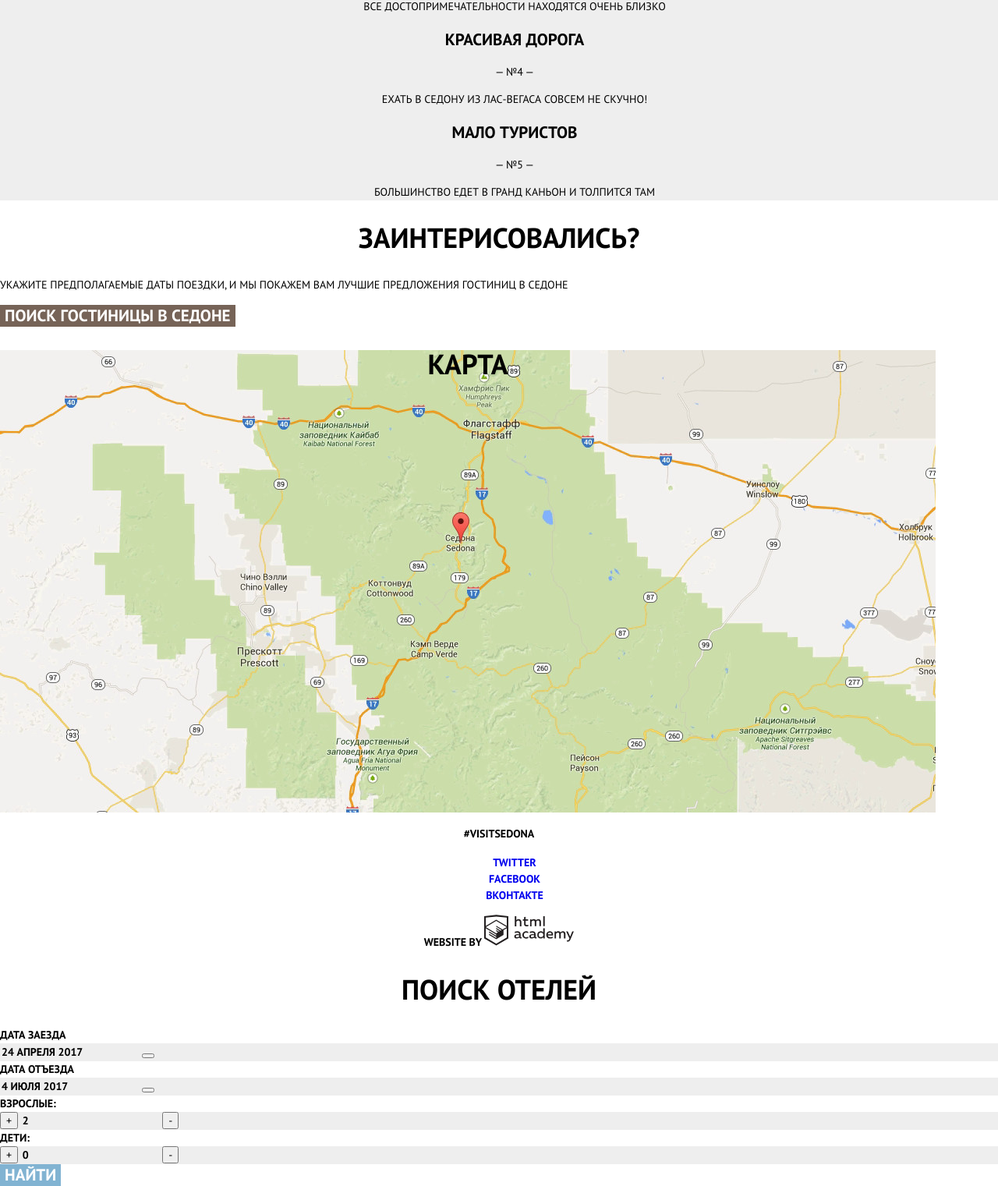
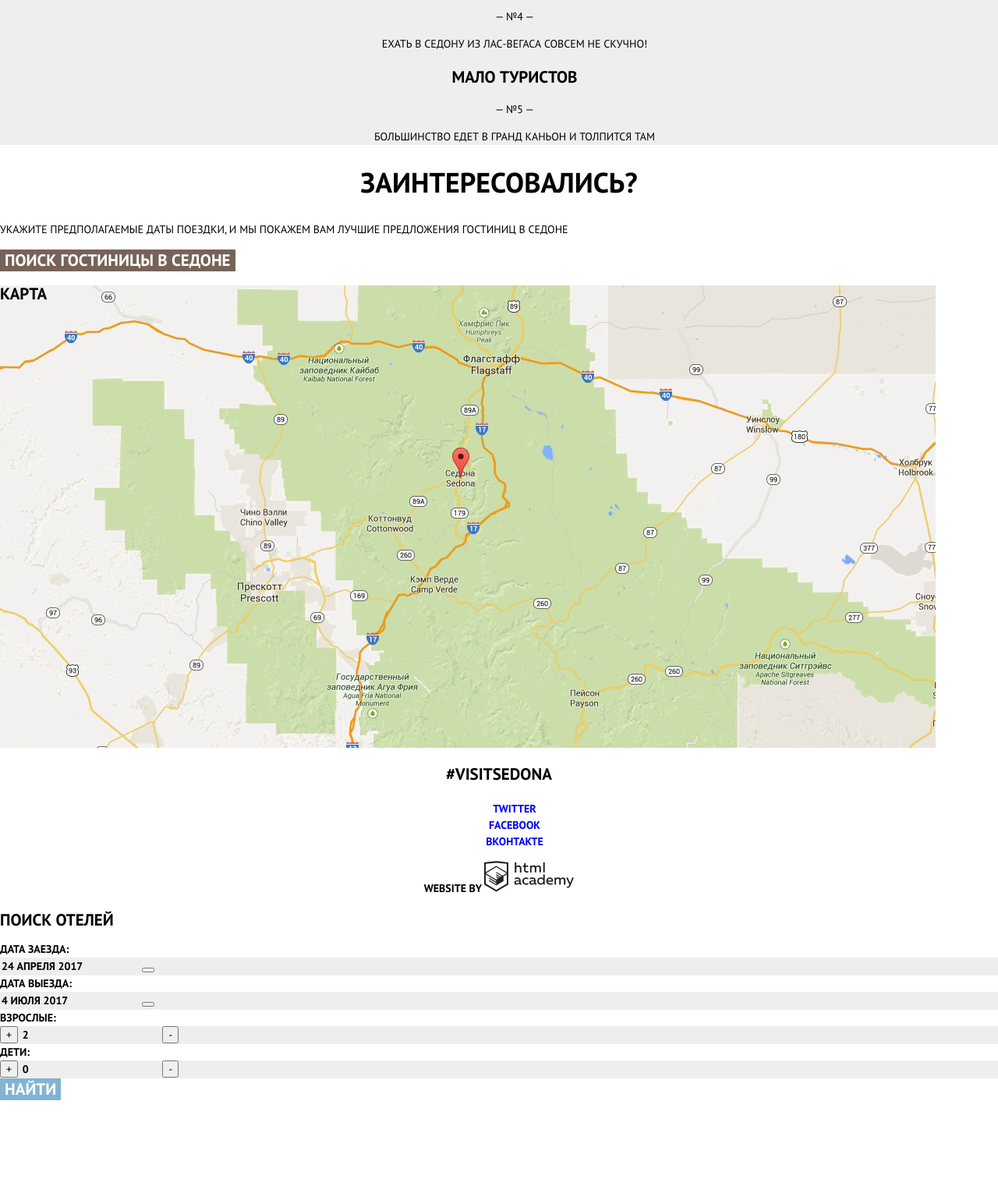
Before and after one commit to VanillaWulf/473505-sedona, a PHP site: page / in a window 1280 px wide. Shown: the part 2517-4038 px from the top of the page at 78% size. After the commit the page ends 3928 px from the top, so only its background shows below. Run offline with PHP 8.4, Linux system fonts and the light colour scheme.

Commit message:
фикс классов для глобальных тегов, мелкие правки по тексту, правка шрифта в футере

```diff
--- a/css/style.css
+++ b/css/style.css
@@ -44,13 +44,13 @@ body{
   background-color: rgb(255,255,255);
 }
 
-h1{
+.main-header{
   font-size: 21px;
   line-height: 21px;
   text-align: center;
 }
 
-h2{
+.modal-find-header{
   font-size: 36px;
   line-height: 36px;
   text-align: center;
@@ -198,7 +198,7 @@ a{
 
 .tag{
   line-height: 26px;
-  font-weight: 21px;
+  font-size: 21px;
   text-align: center;
 }
 
--- a/index.html
+++ b/index.html
@@ -18,7 +18,6 @@
           <li><a href="media.html">Фото и видео</a></li>
           <li><a href="price.html">Карта штата</a></li>
           <li><a href="catalog.html">Гостиницы</a></li>
-          <li><a href="contacts.html">Контакты</a></li>
         </ul>
       </nav>
     </header>
@@ -32,7 +31,7 @@
       </section>
 
       <section class="headers">
-        <h1 class="">Cедона — небольшой городок в аризоне, заслуживающий большего!</h1>
+        <h1 class="main-header">Cедона — небольшой городок в аризоне, заслуживающий большего!</h1>
         <p>Рассмотрим 5 причин, по которым Седона круче, чем гранд каньон!</p>
       </section>
 
@@ -59,7 +58,7 @@
           <li class="fearutes-items">
             <img src="img/icon-2.svg" alt="Еда" width="74" height="70">
             <h3 class="feature-name">Еда</h3>
-            <p class="feature-content">Всегда заказывайте фирменный бургер,Вы не разочаруетесь!</p>
+            <p class="feature-content">Всегда заказывайте фирменный бургер, Вы не разочаруетесь!</p>
           </li>
           <li class="fearutes-items">
             <img src="img/icon-3.svg" alt="Сувениры" width="74" height="70">
@@ -104,7 +103,7 @@
     </section>
 
       <section class="modal-find-title">
-        <h2>Заинтерисовались?</h2>
+        <h2 class="modal-find-header">Заинтересовались?</h2>
         <p>Укажите предполагаемые даты поездки, и мы покажем вам лучшие предложения гостиниц в седоне</p>
         <button class="button modal-open" type="button">Поиск гостиницы в седоне</button>
         </section>
@@ -135,14 +134,14 @@
       <h2 class="visually-hidden">Поиск отелей</h2>
       <form class="find-hotel" action="https://echo.htmlacademy.ru" method="post">
         <div class="find-hotel-group">
-          <label for="date-in">Дата заезда</label>
+          <label for="date-in">Дата заезда:</label>
           <div class="date-input">
             <input type="text" name="date-in" id="date-in" value="24 апреля 2017">
             <button class="button date-ico" type="button"><!--беграунд - svg календаря--></button>
           </div>
         </div>
         <div class="find-hotel-group">
-          <label for="date-out">Дата отъезда</label>
+          <label for="date-out">Дата выезда:</label>
           <div class="date-input">
             <input type="text" name="date-out" id="date-out" value="4 июля 2017">
             <button class="button date-ico" type="button"></button>
```
Also changed, not shown: catalog.html (+3 -4 lines).
